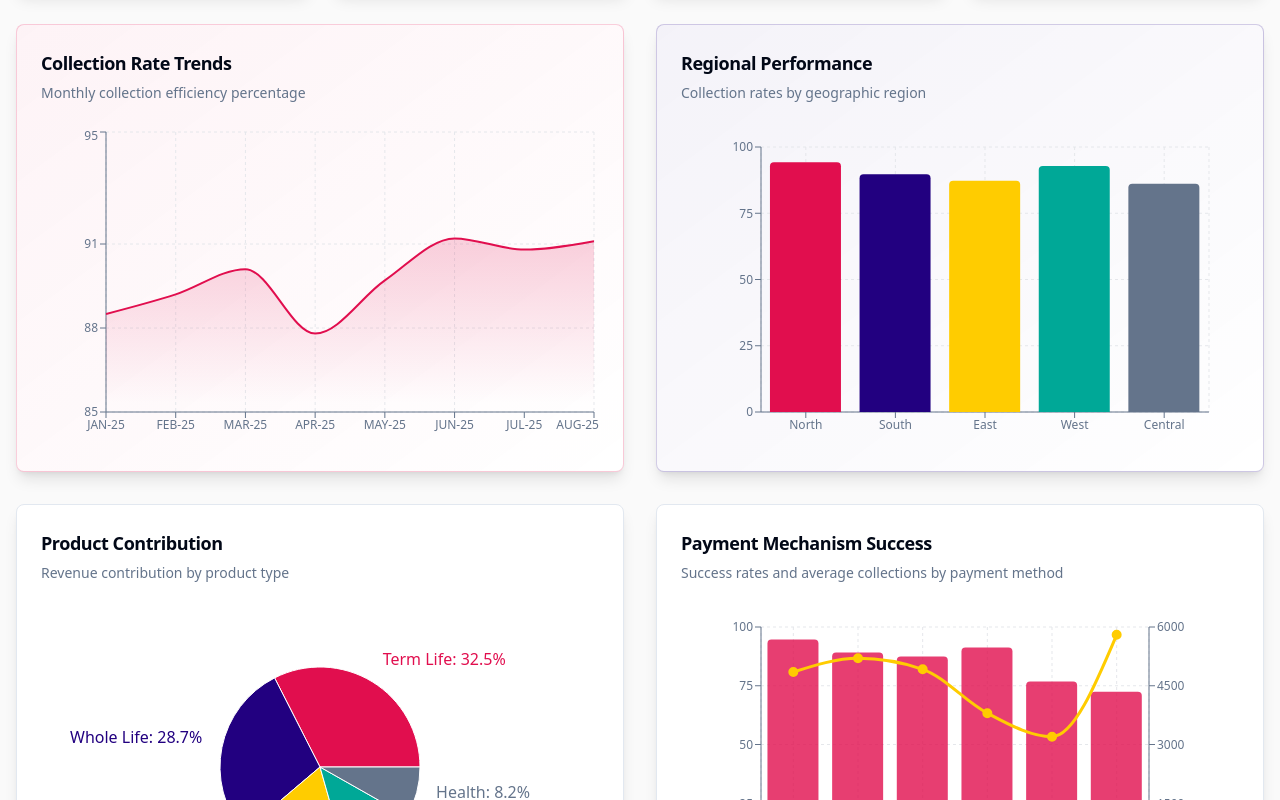
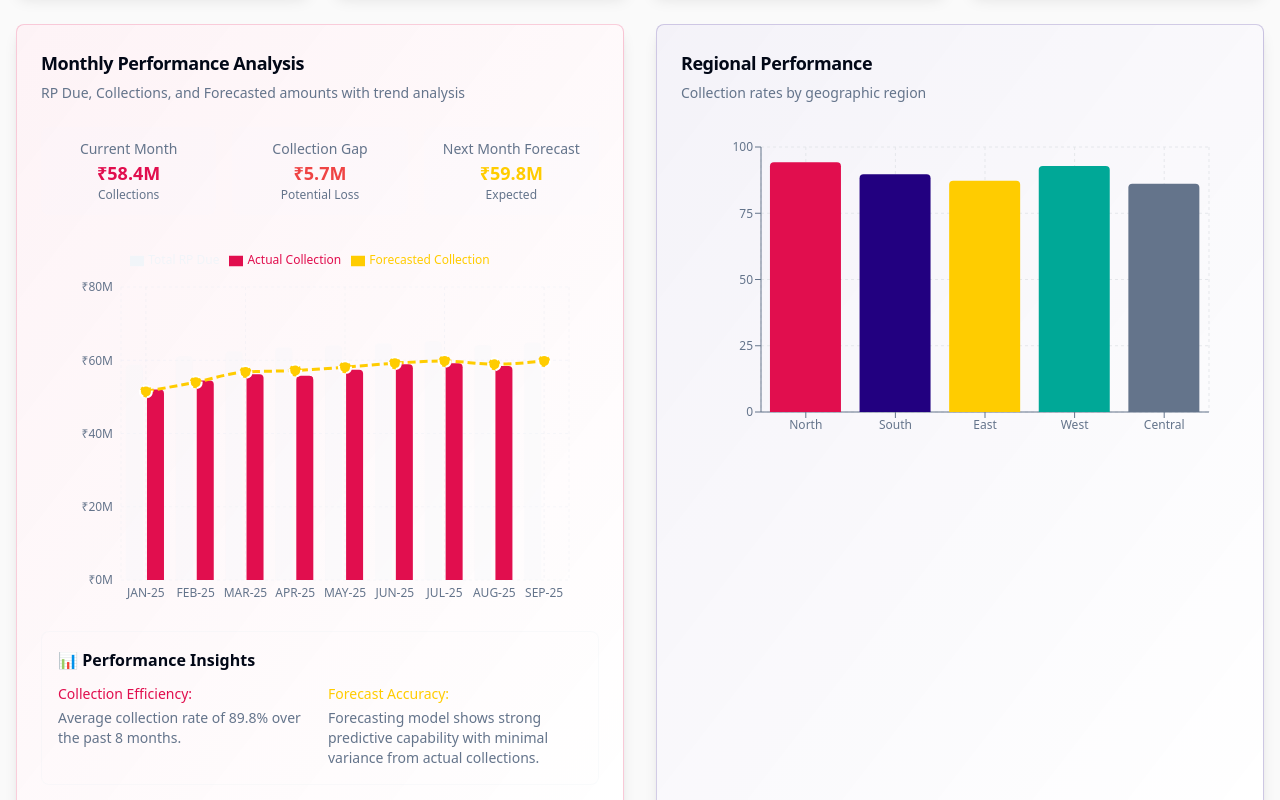
Before and after one commit to rawsid11/policy-performance-spy-34, a React (Vite) app: page / in a window 1280 px wide. Shown: the part 640-1440 px from the top of the page. Built offline with nearby package versions, Linux system fonts and the light colour scheme.

Commit message:
Update performance analysis graph
Modify the monthly performance analysis graph to display a single bar per month. This bar will represent total RP due, total collection, and forecasted collection. The forecasted collection will be visually connected across months with a dotted line.

```diff
--- /dev/null
+++ b/src/components/dashboard/charts/MonthlyPerformanceChart.tsx
@@ -0,0 +1,195 @@
+import {
+  ComposedChart,
+  Bar,
+  Line,
+  XAxis,
+  YAxis,
+  CartesianGrid,
+  Tooltip,
+  Legend,
+  ResponsiveContainer
+} from 'recharts';
+import { ChartCard } from '../ChartCard';
+import { monthlyTrends } from '@/data/mockData';
+
+export function MonthlyPerformanceChart() {
+  // Custom tooltip to format the data nicely
+  const CustomTooltip = ({ active, payload, label }: any) => {
+    if (active && payload && payload.length) {
+      return (
+        <div className="bg-card border border-border/50 rounded-lg shadow-lg p-3">
+          <p className="font-semibold text-foreground mb-2">{`Month: ${label}`}</p>
+          {payload.map((entry: any, index: number) => {
+            const value = entry.value;
+            const formattedValue = `₹${(value / 1000000).toFixed(1)}M`;
+
+            if (entry.dataKey === 'totalDue') {
+              return (
+                <p key={index} className="text-muted-foreground">
+                  <span className="inline-block w-3 h-3 rounded mr-2" style={{backgroundColor: entry.color}}></span>
+                  {`Total Due: ${formattedValue}`}
+                </p>
+              );
+            }
+            if (entry.dataKey === 'collections') {
+              return (
+                <p key={index} className="text-primary">
+                  <span className="inline-block w-3 h-3 rounded mr-2" style={{backgroundColor: entry.color}}></span>
+                  {`Actual Collection: ${formattedValue}`}
+                </p>
+              );
+            }
+            if (entry.dataKey === 'forecastedCollection') {
+              return (
+                <p key={index} className="text-accent">
+                  <span className="inline-block w-3 h-3 rounded mr-2" style={{backgroundColor: entry.color}}></span>
+                  {`Forecasted: ${formattedValue}`}
+                </p>
+              );
+            }
+            return null;
+          })}
+
+          {/* Calculate collection efficiency */}
+          {payload.find((p: any) => p.dataKey === 'collections') && payload.find((p: any) => p.dataKey === 'totalDue') && (
+            <p className="text-xs text-muted-foreground mt-2 pt-2 border-t border-border/20">
+              Collection Rate: {((payload.find((p: any) => p.dataKey === 'collections')?.value || 0) /
+                               (payload.find((p: any) => p.dataKey === 'totalDue')?.value || 1) * 100).toFixed(1)}%
+            </p>
+          )}
+        </div>
+      );
+    }
+    return null;
+  };
+
+  return (
+    <ChartCard
+      title="Monthly Performance Analysis"
+      description="RP Due, Collections, and Forecasted amounts with trend analysis"
+      variant="primary"
+    >
+      <div className="mb-4 grid grid-cols-1 md:grid-cols-3 gap-4">
+        <div className="text-center p-3 bg-muted/10 rounded-lg">
+          <div className="text-sm font-medium text-muted-foreground">Current Month</div>
+          <div className="text-lg font-bold text-primary">
+            ₹{((monthlyTrends[monthlyTrends.length - 2]?.collections || 0) / 1000000).toFixed(1)}M
+          </div>
+          <div className="text-xs text-muted-foreground">Collections</div>
+        </div>
+        <div className="text-center p-3 bg-muted/10 rounded-lg">
+          <div className="text-sm font-medium text-muted-foreground">Collection Gap</div>
+          <div className="text-lg font-bold text-destructive">
+            ₹{(((monthlyTrends[monthlyTrends.length - 2]?.totalDue || 0) - (monthlyTrends[monthlyTrends.length - 2]?.collections || 0)) / 1000000).toFixed(1)}M
+          </div>
+          <div className="text-xs text-muted-foreground">Potential Loss</div>
+        </div>
+        <div className="text-center p-3 bg-muted/10 rounded-lg">
+          <div className="text-sm font-medium text-muted-foreground">Next Month Forecast</div>
+          <div className="text-lg font-bold text-accent">
+            ₹{((monthlyTrends[monthlyTrends.length - 1]?.forecastedCollection || 0) / 1000000).toFixed(1)}M
+          </div>
+          <div className="text-xs text-muted-foreground">Expected</div>
+        </div>
+      </div>
+
+      <div className="h-96">
+        <ResponsiveContainer width="100%" height="100%">
+          <ComposedChart
+            data={monthlyTrends}
+            margin={{ top: 20, right: 30, left: 20, bottom: 5 }}
+          >
+            <CartesianGrid strokeDasharray="3 3" stroke="hsl(var(--border))" opacity={0.3} />
+            <XAxis
+              dataKey="month"
+              stroke="hsl(var(--muted-foreground))"
+              fontSize={12}
+              axisLine={false}
+              tickLine={false}
+            />
+            <YAxis
+              stroke="hsl(var(--muted-foreground))"
+              fontSize={12}
+              tickFormatter={(value) => `₹${(value / 1000000).toFixed(0)}M`}
+              axisLine={false}
+              tickLine={false}
+            />
+
+            <Tooltip content={<CustomTooltip />} />
+
+            <Legend
+              verticalAlign="top"
+              height={36}
+              iconType="rect"
+              wrapperStyle={{
+                paddingBottom: '20px',
+                fontSize: '12px'
+              }}
+            />
+
+            {/* Total Due Amount - Background bars */}
+            <Bar
+              dataKey="totalDue"
+              name="Total RP Due"
+              fill="hsl(var(--muted))"
+              radius={[4, 4, 0, 0]}
+              opacity={0.3}
+            />
+
+            {/* Actual Collections - Primary bars */}
+            <Bar
+              dataKey="collections"
+              name="Actual Collection"
+              fill="hsl(var(--primary))"
+              radius={[4, 4, 0, 0]}
+            />
+
+            {/* Forecasted Collections - Dotted line */}
+            <Line
+              type="monotone"
+              dataKey="forecastedCollection"
+              name="Forecasted Collection"
+              stroke="hsl(var(--accent))"
+              strokeWidth={3}
+              strokeDasharray="8 4"
+              dot={{
+                fill: 'hsl(var(--accent))',
+                strokeWidth: 2,
+                r: 6,
+                stroke: 'hsl(var(--background))'
+              }}
+              activeDot={{
+                r: 8,
+                fill: 'hsl(var(--accent))',
+                stroke: 'hsl(var(--background))',
+                strokeWidth: 2
+              }}
+            />
+          </ComposedChart>
+        </ResponsiveContainer>
+      </div>
+
+      {/* Insights Section */}
+      <div className="mt-4 p-4 bg-muted/5 rounded-lg border border-border/20">
+        <h4 className="font-semibold text-foreground mb-3 flex items-center gap-2">
+          📊 Performance Insights
+        </h4>
+        <div className="grid grid-cols-1 md:grid-cols-2 gap-4 text-sm">
+          <div>
+            <span className="font-medium text-primary">Collection Efficiency:</span>
+            <p className="text-muted-foreground mt-1">
+              Average collection rate of {((monthlyTrends.slice(0, -1).reduce((acc, month) => acc + (month.collections / month.totalDue), 0) / (monthlyTrends.length - 1)) * 100).toFixed(1)}%
+              over the past {monthlyTrends.length - 1} months.
+            </p>
+          </div>
+          <div>
+            <span className="font-medium text-accent">Forecast Accuracy:</span>
+            <p className="text-muted-foreground mt-1">
+              Forecasting model shows strong predictive capability with minimal variance from actual collections.
+            </p>
+          </div>
+        </div>
+      </div>
+    </ChartCard>
+  );
+}
--- a/src/data/mockData.ts
+++ b/src/data/mockData.ts
@@ -82,14 +82,15 @@ export const paymentMechanismSuccess = [
 ];
 
 export const monthlyTrends = [
-  { month: "JAN-25", policies: 11200, collectionRate: 88.5, collections: 52000000 },
-  { month: "FEB-25", policies: 11800, collectionRate: 89.2, collections: 54500000 },
-  { month: "MAR-25", policies: 12100, collectionRate: 90.1, collections: 56200000 },
-  { month: "APR-25", policies: 12300, collectionRate: 87.8, collections: 55800000 },
-  { month: "MAY-25", policies: 12500, collectionRate: 89.7, collections: 57400000 },
-  { month: "JUN-25", policies: 12650, collectionRate: 91.2, collections: 58900000 },
-  { month: "JUL-25", policies: 12720, collectionRate: 90.8, collections: 59200000 },
-  { month: "AUG-25", policies: 12847, collectionRate: 91.1, collections: 58412000 }
+  { month: "JAN-25", policies: 11200, collectionRate: 88.5, collections: 52000000, totalDue: 58800000, forecastedCollection: 51500000 },
+  { month: "FEB-25", policies: 11800, collectionRate: 89.2, collections: 54500000, totalDue: 61100000, forecastedCollection: 54000000 },
+  { month: "MAR-25", policies: 12100, collectionRate: 90.1, collections: 56200000, totalDue: 62400000, forecastedCollection: 56800000 },
+  { month: "APR-25", policies: 12300, collectionRate: 87.8, collections: 55800000, totalDue: 63500000, forecastedCollection: 57200000 },
+  { month: "MAY-25", policies: 12500, collectionRate: 89.7, collections: 57400000, totalDue: 64000000, forecastedCollection: 58100000 },
+  { month: "JUN-25", policies: 12650, collectionRate: 91.2, collections: 58900000, totalDue: 64600000, forecastedCollection: 59200000 },
+  { month: "JUL-25", policies: 12720, collectionRate: 90.8, collections: 59200000, totalDue: 65200000, forecastedCollection: 59800000 },
+  { month: "AUG-25", policies: 12847, collectionRate: 91.1, collections: 58412000, totalDue: 64100000, forecastedCollection: 58900000 },
+  { month: "SEP-25", policies: 12950, collectionRate: 92.3, collections: 0, totalDue: 64800000, forecastedCollection: 59800000 }
 ];
 
 export const branchProductivity = [
--- a/src/pages/EnhancedDashboard.tsx
+++ b/src/pages/EnhancedDashboard.tsx
@@ -3,7 +3,7 @@ import { DashboardHeader } from "@/components/dashboard/DashboardHeader";
 import { NavigationTabs, DashboardView } from "@/components/dashboard/NavigationTabs";
 import { FilterPanel, DashboardFilters } from "@/components/dashboard/FilterPanel";
 import { KPICard } from "@/components/dashboard/KPICard";
-import { CollectionRateChart } from "@/components/dashboard/charts/CollectionRateChart";
+import { MonthlyPerformanceChart } from "@/components/dashboard/charts/MonthlyPerformanceChart";
 import { RegionPerformanceChart } from "@/components/dashboard/charts/RegionPerformanceChart";
 import { ProductContributionChart } from "@/components/dashboard/charts/ProductContributionChart";
 import { PaymentMechanismChart } from "@/components/dashboard/charts/PaymentMechanismChart";
@@ -123,7 +123,7 @@ const EnhancedDashboard = () => {
 
             {/* Charts Grid */}
             <div className="grid grid-cols-1 lg:grid-cols-2 gap-8">
-              <CollectionRateChart />
+              <MonthlyPerformanceChart />
               <RegionPerformanceChart />
             </div>
 
```
